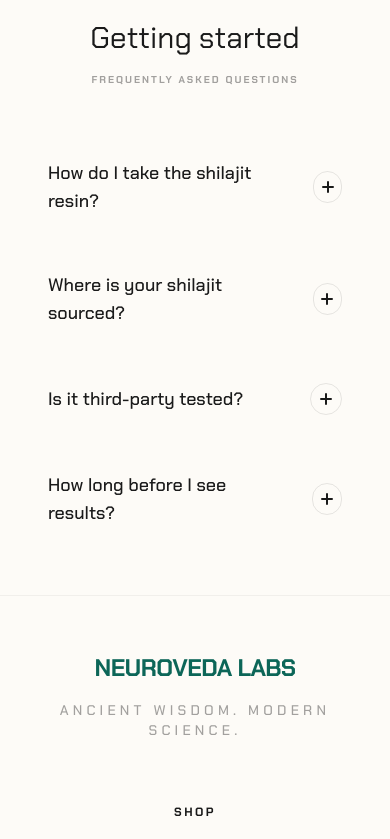
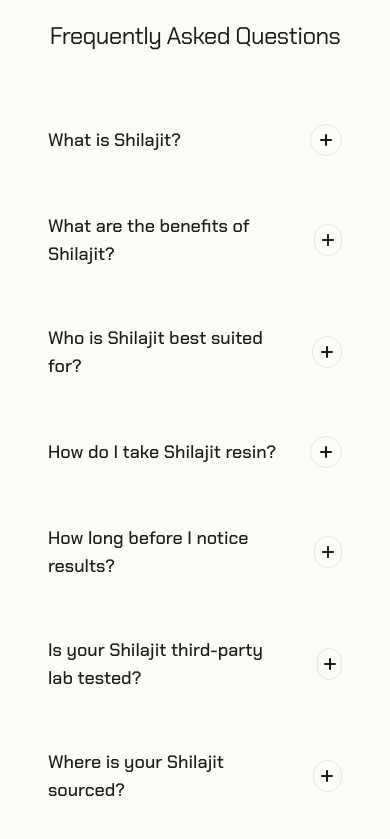
Before and after one commit to Basithamid19/NV_LABS, a React (Vite) app: page / in a window 390 px wide. Shown: the part 5520-6359 px from the top of the page. Built offline with nearby package versions, Linux system fonts and the light colour scheme.

Commit message:
Update FAQ.tsx

```diff
--- a/components/FAQ.tsx
+++ b/components/FAQ.tsx
@@ -7,10 +7,38 @@
 }
 
 const faqs: FAQItem[] = [
-  { question: "How do I take the shilajit resin?", answer: "Dissolve a pea-sized amount (approx. 250mg) in warm water, tea, or milk once or twice daily on an empty stomach." },
-  { question: "Where is your shilajit sourced?", answer: "We exclusively source our resin from high-altitude regions of the Himalayas, ensuring purity and concentration." },
-  { question: "Is it third-party tested?", answer: "Yes, every batch undergoes rigorous third-party testing for heavy metals and purity. Lab results are available upon request." },
-  { question: "How long before I see results?", answer: "While individual experiences vary, most customers report feeling increased energy and clarity within 7 to 10 days of consistent use." }
+  {
+    question: "What is Shilajit?",
+    answer: "Shilajit is a potent, mineral-rich resin formed over centuries from the decomposition of plant matter in high-altitude mountain ranges. It is a foundational substance in traditional wellness, prized for its high concentration of fulvic acid and 84+ trace minerals."
+  },
+  {
+    question: "What are the benefits of Shilajit?",
+    answer: "Shilajit supports a wide range of physiological systems, including natural energy production, cognitive focus, and physical recovery. It is highly effective for high performers, athletes, entrepreneurs, and those focused on longevity and natural mineral support."
+  },
+  {
+    question: "Who is Shilajit best suited for?",
+    answer: "It is ideal for active individuals, mental performance seekers, and anyone focused on vitality. Note: It is not recommended for pregnant or breastfeeding women without consulting a healthcare professional."
+  },
+  {
+    question: "How do I take Shilajit resin?",
+    answer: "Dissolve a pea-sized amount (300–500mg) in warm water, tea, or milk. For optimal absorption, we recommend taking it in the morning on an empty stomach. It can be taken daily as part of your wellness routine."
+  },
+  {
+    question: "How long before I notice results?",
+    answer: "While some feel an increase in energy and focus within a few days, deeper physiological benefits typically take 2–4 weeks of consistent use. Consistency is key to unlocking the full potential of this mineral complex."
+  },
+  {
+    question: "Is your Shilajit third-party lab tested?",
+    answer: "Yes. Every batch is rigorously third-party tested for purity, heavy metals, and microbial contamination. We verify fulvic acid percentages to ensure potency, and COAs are available upon request for complete transparency."
+  },
+  {
+    question: "Where is your Shilajit sourced?",
+    answer: "Our Shilajit is wild-harvested from the highest altitudes of the Himalayan and Karakoram mountain ranges, where the environment is pristine and untouched by modern pollutants."
+  },
+  {
+    question: "Does it contain additives or fillers?",
+    answer: "No. Neuroveda Labs Shilajit is 100% natural, pure resin. We never use fillers, shortcuts, or synthetic additives—just the raw, concentrated power of the earth."
+  }
 ];
 
 export const FAQ: React.FC = () => {
@@ -20,8 +48,7 @@
     <section className="py-section-sm md:py-section-md bg-parchment">
       <div className="container mx-auto px-6 max-w-3xl">
         <div className="text-center mb-12">
-          <h2 className="text-3xl md:text-5xl font-serif mb-4">Getting started</h2>
-          <p className="text-charcoal/40 uppercase tracking-[0.2em] text-[10px] font-bold">Frequently Asked Questions</p>
+          <h2 className="text-2xl md:text-4xl font-serif text-charcoal tracking-tight whitespace-nowrap">Frequently Asked Questions</h2>
         </div>
         <div className="space-y-2">
           {faqs.map((faq, idx) => (
@@ -38,7 +65,7 @@
                 </span>
               </button>
               <div
-                className={`overflow-hidden transition-all duration-500 ease-in-out ${openIndex === idx ? 'max-h-[200px] opacity-100' : 'max-h-0 opacity-0'}`}
+                className={`overflow-hidden transition-all duration-500 ease-in-out ${openIndex === idx ? 'max-h-[400px] opacity-100' : 'max-h-0 opacity-0'}`}
               >
                 <div className="px-6 pb-6 text-charcoal/70 leading-relaxed font-light text-base border-t border-charcoal/5 pt-4">
                   {faq.answer}
```
